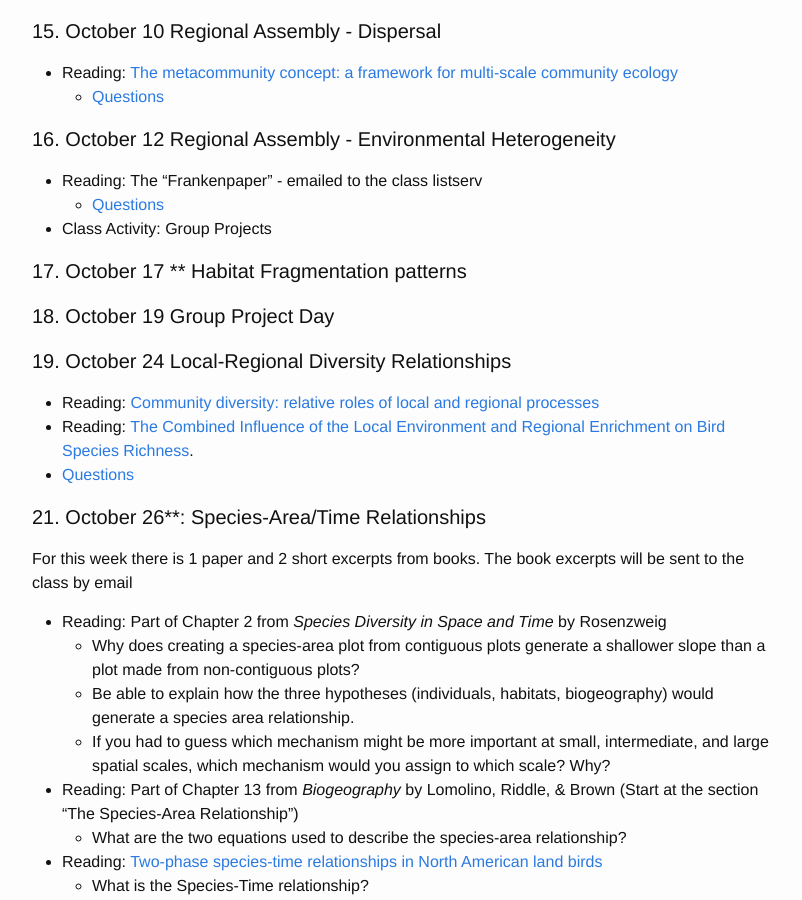
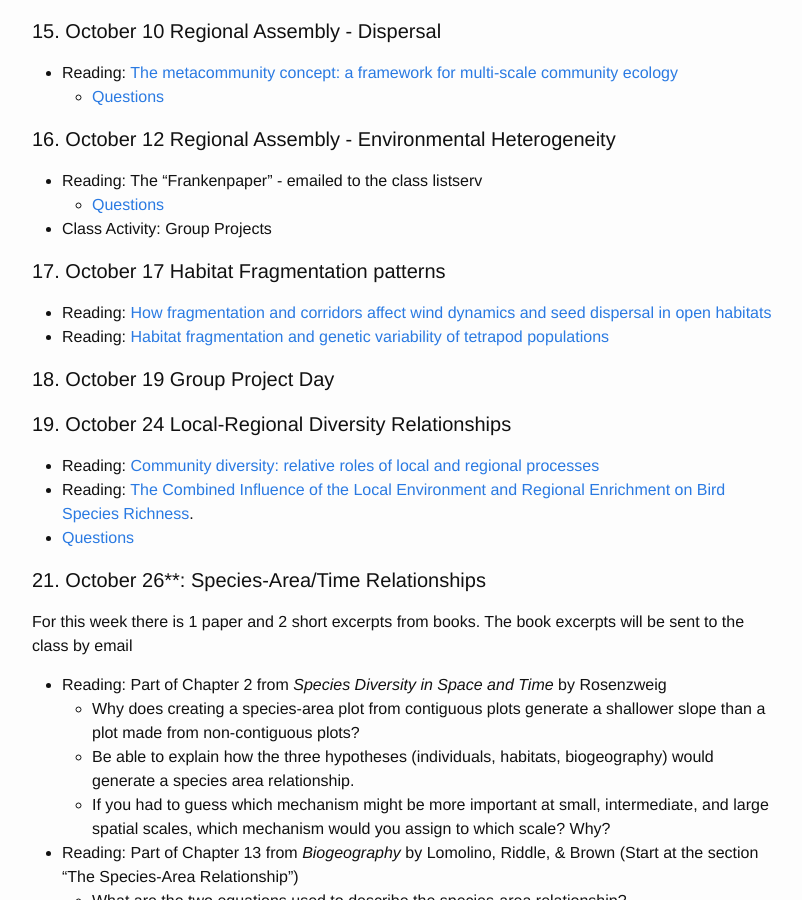
Before and after one commit to skmorgane/biodiversity-course, a Jekyll site: the page built from schedule.md, in a window 1280 px wide and 900 px high, scrolled down 3117 px. Shown: the whole window, without its empty margins (238-1040 px from the left). Built offline with Jekyll 4.4.1, drawn with Linux system fonts in a browser that asks for light colours.

Commit message:
Add fragmentation papers

```diff
--- a/schedule.md
+++ b/schedule.md
@@ -101,11 +101,11 @@ Everyone needs to read: [Assemblage Time Series Reveal Biodiversity Change but N
     * [Questions]({{ site.baseurl }}/questions/heterogeneity)
 * Class Activity: Group Projects
 
-#### 17. October 17 ** Habitat Fragmentation patterns
-
+#### 17. October 17 Habitat Fragmentation patterns
+* Reading: [How fragmentation and corridors affect wind dynamics and seed dispersal in open habitats](https://doi.org/10.1073/pnas.1308968111)
+* Reading: [Habitat fragmentation and genetic variability of tetrapod populations](https://doi.org/10.1111/acv.12165)
 
 #### 18. October 19 Group Project Day
-
 
 #### 19. October 24 Local-Regional Diversity Relationships
 * Reading: [Community diversity: relative roles of local and regional processes](http://www.jstor.org/stable/1698957?seq=1#page_scan_tab_contents)
```
